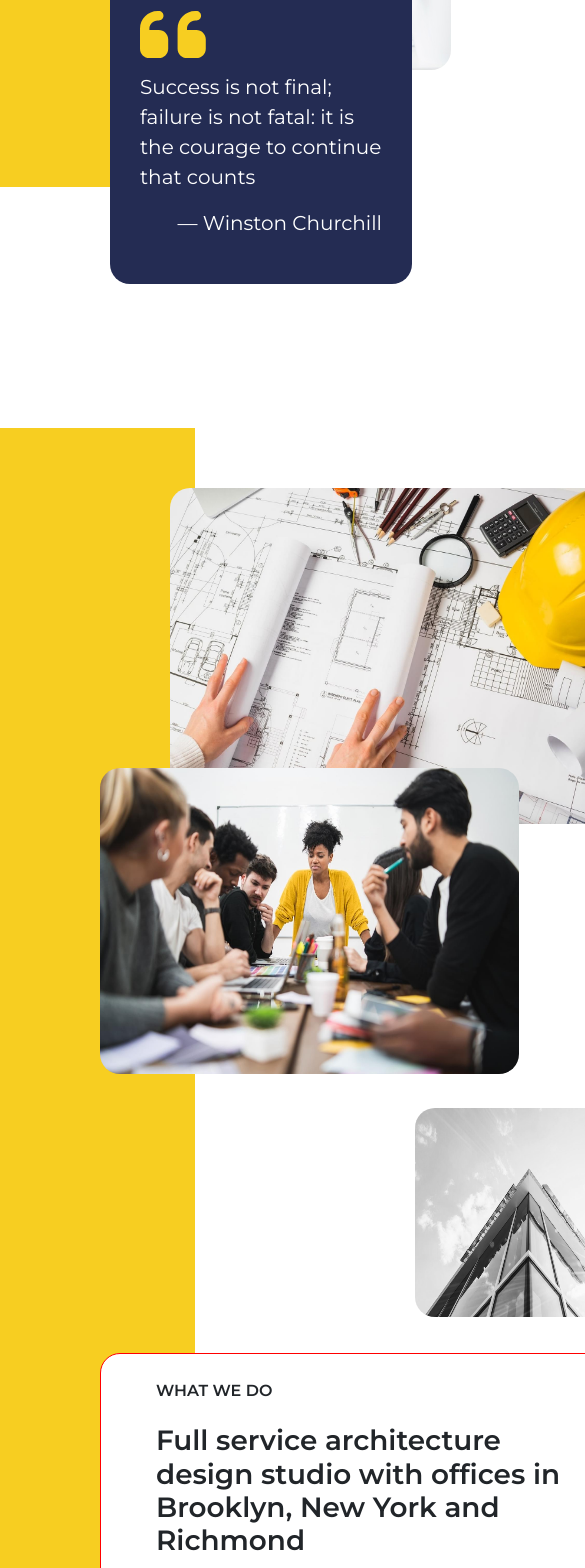
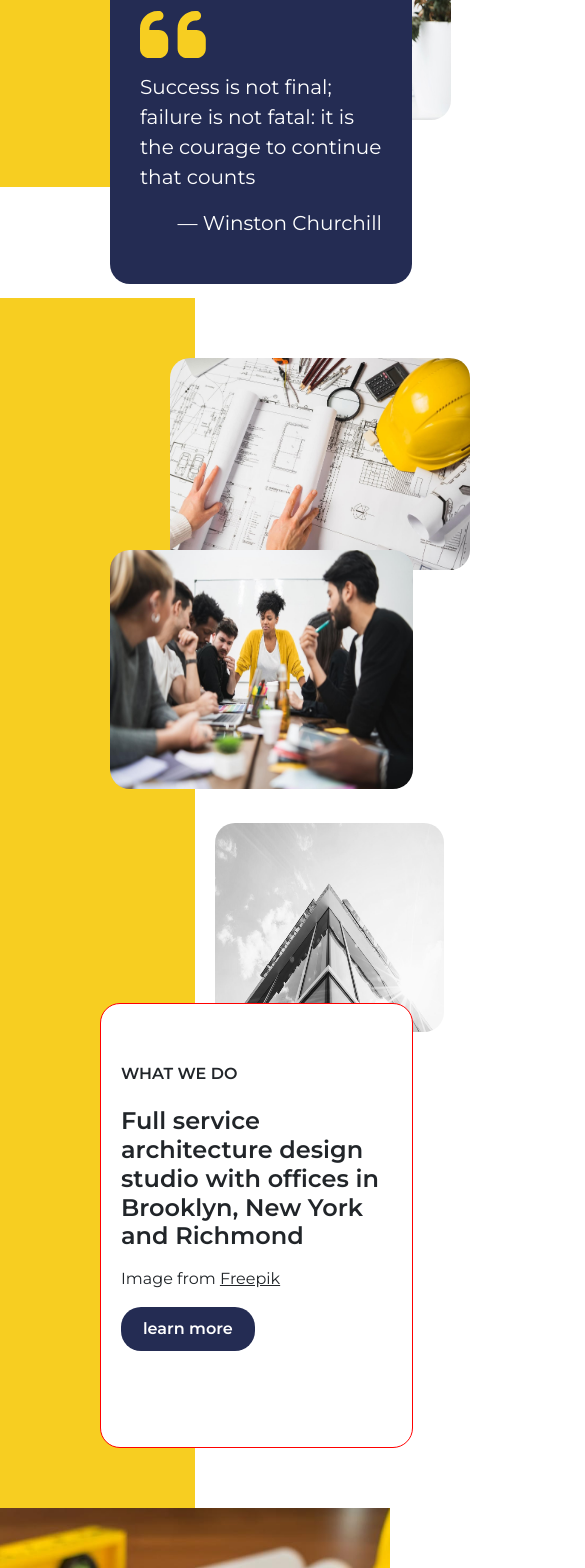
Before and after one commit to tharanga270/companysite, a React (Create React App) app: page / in a window 390 px wide. Shown: the part 6996-8564 px from the top of the page, 585 px wide, since content can reach past the window. Built offline with nearby package versions, Linux system fonts and the light colour scheme.

Commit message:
27 commit

```diff
--- a/src/media.css
+++ b/src/media.css
@@ -534,6 +534,9 @@
   /*embedded architecture content*/
 
   /*comment section*/
+  .comment-sec {
+    min-height: 430px;
+  }
   .comment-right-cont {
     left: 90px;
     margin-top: -920px;
@@ -556,6 +559,39 @@
   /*comment section*/
 
   /*full service section*/
+  .full-service-sec {
+    min-height: 1210px;
+  }
+  .full-serv-img1 {
+    left: 110px;
+    top: 252px;
+    width: 303px;
+    height: 239px;
+  }
+  .full-sev-emb1 {
+    width: 229px;
+    height: 209px;
+    top: 525px;
+    left: 215px;
+  }
+  .emb-full-serv-image2 {
+    top: 60px;
+    left: 170px;
+    width: 300px;
+    height: 212px;
+  }
+  .full-serv-cont {
+    padding: 60px 20px;
+    width: 313px;
+    top: 705px;
+    z-index: 120;
+  }
+  .full-serv-left-yellow {
+    height: 1210px;
+  }
+  .full-serv-cont h1 {
+    font-size: 1.5rem;
+  }
   /*full service section*/
 }
 
```
